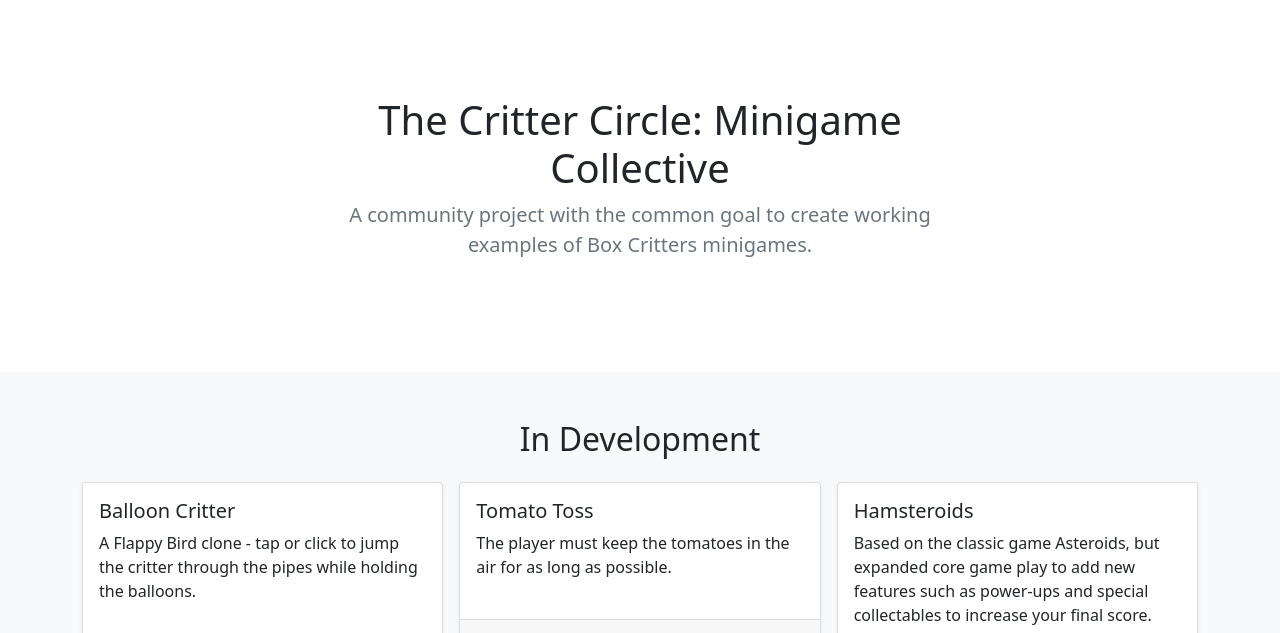
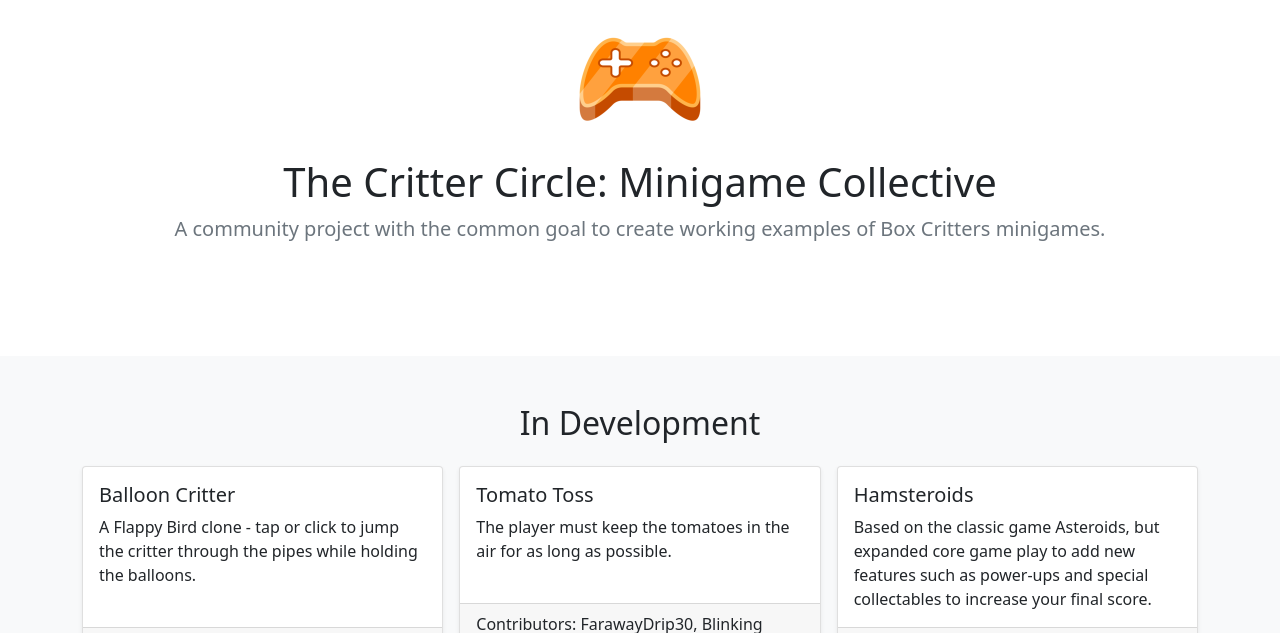
Before and after one commit to TheCritterCircle/thecrittercircle.github.io, a plain HTML site: page index.html in a window 1280 px wide. Shown: the top 633 px of the page. Drawn offline with nearby package versions, Linux system fonts and the light colour scheme.

Commit message:
Add controller logo to top of page

```diff
--- a/index.html
+++ b/index.html
@@ -9,12 +9,11 @@
     </head>
     <body>
         <main>
-            <section class="py-5 text-center container">
-                <div class="row py-lg-5">
-                    <div class="col-lg-7 col-md-8 mx-auto">
-                        <h1 class="fw-light">The Critter Circle: Minigame Collective</h1>
-                        <p class="lead text-muted">A community project with the common goal to create working examples of Box Critters minigames.</p>
-                    </div>
+            <section class="pb-5 text-center container">
+                <div class="pt-lg-2 pb-lg-5">
+                    <img class="d-block mx-auto" src="assets/img/controller.png" width="150" height="150"></img>
+                    <h1 class="fw-light">The Critter Circle: Minigame Collective</h1>
+                    <p class="lead text-muted">A community project with the common goal to create working examples of Box Critters minigames.</p>
                 </div>
             </section>
             <div class="album py-5 bg-light">
```
Also changed, not shown: assets/img/controller.png (added).
